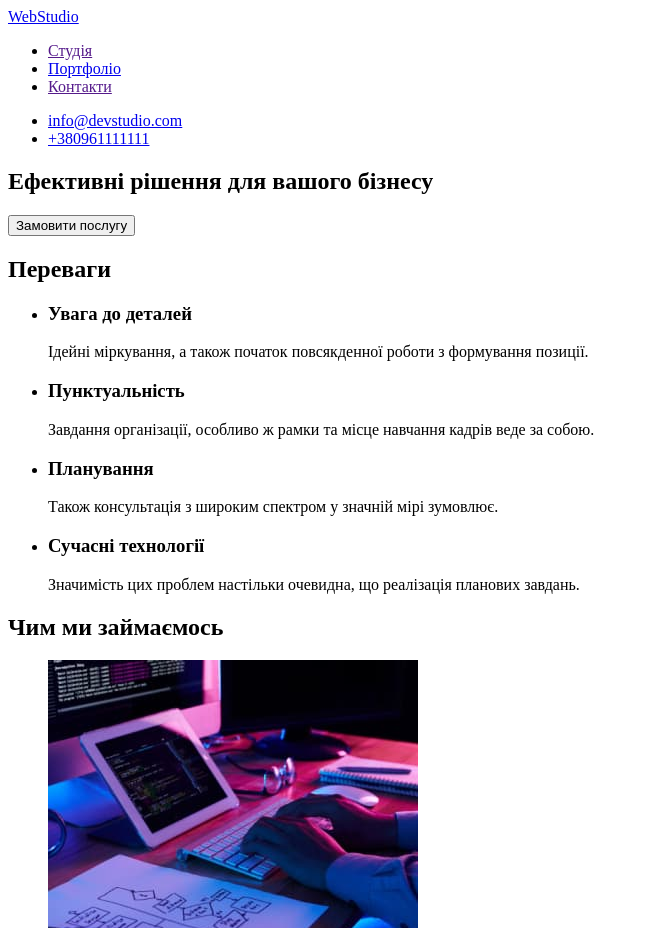
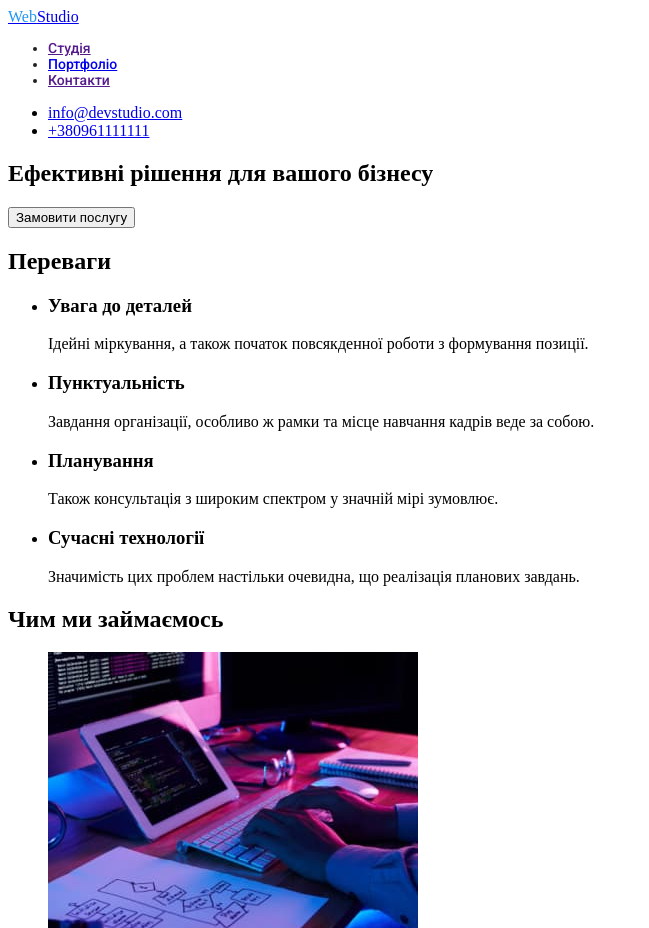
Before and after one commit to IrynaKR-1/goit-markup-hw-02, a plain HTML site: page index.html in a window 1280 px wide. Shown: the top 928 px of the page, without its empty margins (0-649 px from the left). Drawn offline with Linux system fonts and the light colour scheme.

Commit message:
css-shange

```diff
--- a/css/styles.css
+++ b/css/styles.css
@@ -0,0 +1,12 @@
+.logo-web {
+  color: #2196f3;
+}
+.site-navigation {
+  font-family: "Roboto";
+  font-style: normal;
+  font-weight: 500;
+  font-size: 14px;
+  line-height: 16px;
+  letter-spacing: calc(16 / 14);
+  color: #212121;
+}
--- a/index.html
+++ b/index.html
@@ -5,12 +5,21 @@
     <meta http-equiv="X-UA-Compatible" content="IE=edge" />
     <meta name="viewport" content="width=device-width, initial-scale=1.0" />
     <title>WebStudio</title>
+    <link rel="preconnect" href="https://fonts.googleapis.com" />
+    <link rel="preconnect" href="https://fonts.gstatic.com" crossorigin />
+    <link
+      href="https://fonts.googleapis.com/css2?family=Montserrat:wght@400;700&family=Raleway:wght@700&family=Roboto:wght@400;500;700;900&display=swap"
+      rel="stylesheet"
+    />
+    <link rel="stylesheet" href="./css/styles.css" />
   </head>
   <body>
     <header>
       <nav>
-        <a href="./index.html">WebStudio</a>
-        <ul>
+        <a href="./index.html" lang="en">
+          <span class="logo-web">Web</span>Studio</span>
+        </a>
+        <ul class="site-navigation">
           <li><a href="">Студія</a></li>
           <li><a href="portfolio.html">Портфоліо</a></li>
           <li><a href="">Контакти</a></li>
```
